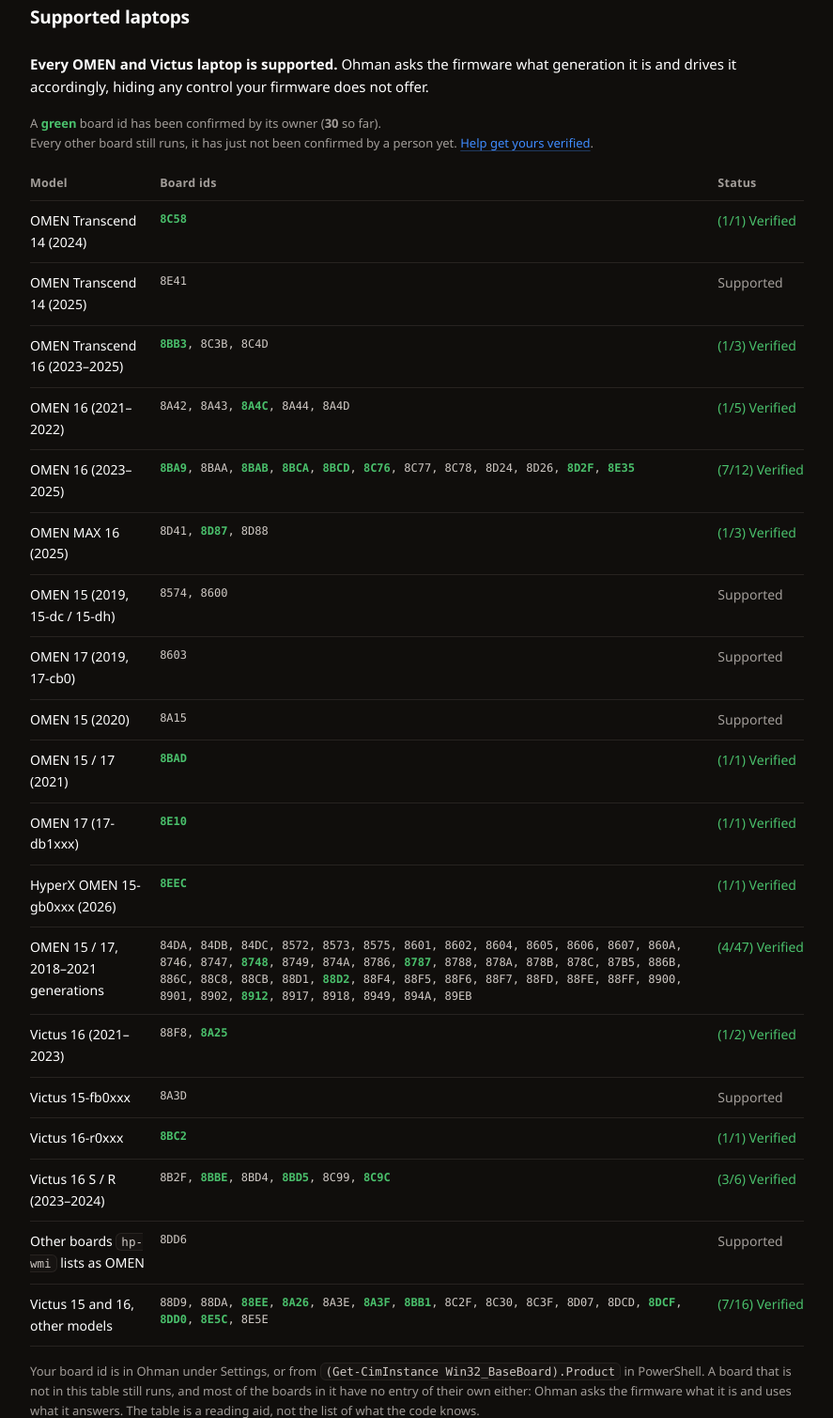
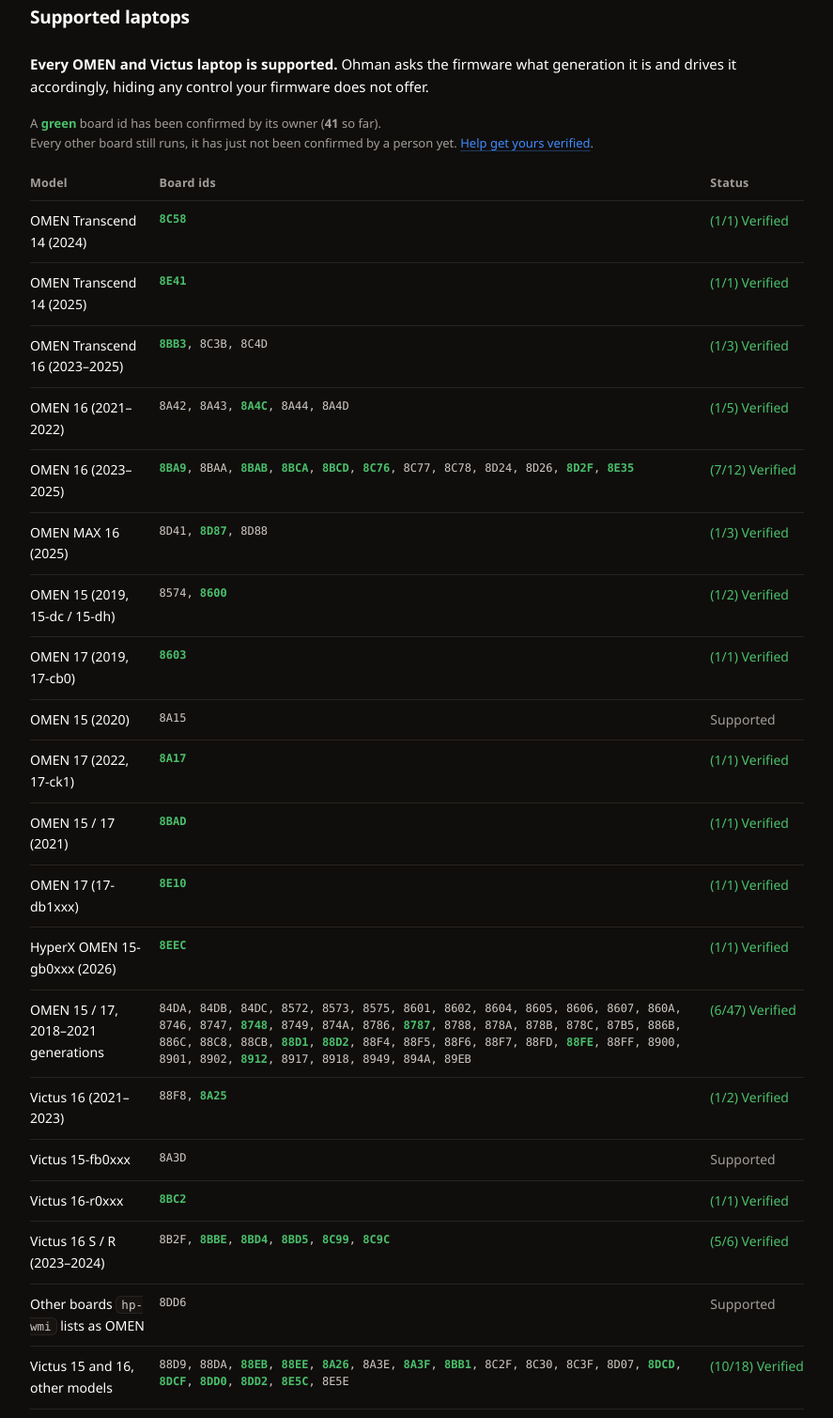
Before and after one commit to ohmanapp/ohmanapp.github.io, a plain HTML site: page index.html in a window 1280 px wide. Shown: the part 3399-4908 px from the top of the page at 94% size, without its empty margins (196-1083 px from the left). Drawn offline with Linux system fonts and the light colour scheme; no server answers.

Commit message:
8 more boards verified by their owners (41)

```diff
--- a/index.html
+++ b/index.html
@@ -409,7 +409,7 @@ footer p{margin:0 0 8px}
       drives it accordingly, hiding any control your firmware does not offer.</p>
 
 
-      <p class="note">A <b class="v">green</b> board id has been confirmed by its owner (<b id="nverified">30</b> so far).<br>
+      <p class="note">A <b class="v">green</b> board id has been confirmed by its owner (<b id="nverified">41</b> so far).<br>
       Every other board still runs, it has just not been
       confirmed by a person yet. <a href="#verify">Help get yours verified</a>.</p>
 
@@ -418,24 +418,25 @@ footer p{margin:0 0 8px}
         <thead><tr><th>Model</th><th>Board ids</th><th class="st">Status</th></tr></thead>
         <tbody>
         <tr><td>OMEN Transcend 14 (2024)</td><td class="ids"><b class="v">8C58</b></td><td class="st v">(1/1) Verified</td></tr>
-        <tr><td>OMEN Transcend 14 (2025)</td><td class="ids">8E41</td><td class="st">Supported</td></tr>
+        <tr><td>OMEN Transcend 14 (2025)</td><td class="ids"><b class="v">8E41</b></td><td class="st v">(1/1) Verified</td></tr>
         <tr><td>OMEN Transcend 16 (2023&ndash;2025)</td><td class="ids"><b class="v">8BB3</b>, 8C3B, 8C4D</td><td class="st v">(1/3) Verified</td></tr>
         <tr><td>OMEN 16 (2021&ndash;2022)</td><td class="ids">8A42, 8A43, <b class="v">8A4C</b>, 8A44, 8A4D</td><td class="st v">(1/5) Verified</td></tr>
         <tr><td>OMEN 16 (2023&ndash;2025)</td><td class="ids"><b class="v">8BA9</b>, 8BAA, <b class="v">8BAB</b>, <b class="v">8BCA</b>, <b class="v">8BCD</b>, <b class="v">8C76</b>, 8C77, 8C78, 8D24, 8D26, <b class="v">8D2F</b>, <b class="v">8E35</b></td><td class="st v">(7/12) Verified</td></tr>
         <tr><td>OMEN MAX 16 (2025)</td><td class="ids">8D41, <b class="v">8D87</b>, 8D88</td><td class="st v">(1/3) Verified</td></tr>
-        <tr><td>OMEN 15 (2019, 15-dc / 15-dh)</td><td class="ids">8574, 8600</td><td class="st">Supported</td></tr>
-        <tr><td>OMEN 17 (2019, 17-cb0)</td><td class="ids">8603</td><td class="st">Supported</td></tr>
+        <tr><td>OMEN 15 (2019, 15-dc / 15-dh)</td><td class="ids">8574, <b class="v">8600</b></td><td class="st v">(1/2) Verified</td></tr>
+        <tr><td>OMEN 17 (2019, 17-cb0)</td><td class="ids"><b class="v">8603</b></td><td class="st v">(1/1) Verified</td></tr>
         <tr><td>OMEN 15 (2020)</td><td class="ids">8A15</td><td class="st">Supported</td></tr>
+        <tr><td>OMEN 17 (2022, 17-ck1)</td><td class="ids"><b class="v">8A17</b></td><td class="st v">(1/1) Verified</td></tr>
         <tr><td>OMEN 15 / 17 (2021)</td><td class="ids"><b class="v">8BAD</b></td><td class="st v">(1/1) Verified</td></tr>
         <tr><td>OMEN 17 (17-db1xxx)</td><td class="ids"><b class="v">8E10</b></td><td class="st v">(1/1) Verified</td></tr>
         <tr><td>HyperX OMEN 15-gb0xxx (2026)</td><td class="ids"><b class="v">8EEC</b></td><td class="st v">(1/1) Verified</td></tr>
-        <tr><td>OMEN 15 / 17, 2018&ndash;2021 generations</td><td class="ids">84DA, 84DB, 84DC, 8572, 8573, 8575, 8601, 8602, 8604, 8605, 8606, 8607, 860A, 8746, 8747, <b class="v">8748</b>, 8749, 874A, 8786, <b class="v">8787</b>, 8788, 878A, 878B, 878C, 87B5, 886B, 886C, 88C8, 88CB, 88D1, <b class="v">88D2</b>, 88F4, 88F5, 88F6, 88F7, 88FD, 88FE, 88FF, 8900, 8901, 8902, <b class="v">8912</b>, 8917, 8918, 8949, 894A, 89EB</td><td class="st v">(4/47) Verified</td></tr>
+        <tr><td>OMEN 15 / 17, 2018&ndash;2021 generations</td><td class="ids">84DA, 84DB, 84DC, 8572, 8573, 8575, 8601, 8602, 8604, 8605, 8606, 8607, 860A, 8746, 8747, <b class="v">8748</b>, 8749, 874A, 8786, <b class="v">8787</b>, 8788, 878A, 878B, 878C, 87B5, 886B, 886C, 88C8, 88CB, <b class="v">88D1</b>, <b class="v">88D2</b>, 88F4, 88F5, 88F6, 88F7, 88FD, <b class="v">88FE</b>, 88FF, 8900, 8901, 8902, <b class="v">8912</b>, 8917, 8918, 8949, 894A, 89EB</td><td class="st v">(6/47) Verified</td></tr>
         <tr><td>Victus 16 (2021&ndash;2023)</td><td class="ids">88F8, <b class="v">8A25</b></td><td class="st v">(1/2) Verified</td></tr>
         <tr><td>Victus 15-fb0xxx</td><td class="ids">8A3D</td><td class="st">Supported</td></tr>
         <tr><td>Victus 16-r0xxx</td><td class="ids"><b class="v">8BC2</b></td><td class="st v">(1/1) Verified</td></tr>
-        <tr><td>Victus 16 S / R (2023&ndash;2024)</td><td class="ids">8B2F, <b class="v">8BBE</b>, 8BD4, <b class="v">8BD5</b>, 8C99, <b class="v">8C9C</b></td><td class="st v">(3/6) Verified</td></tr>
+        <tr><td>Victus 16 S / R (2023&ndash;2024)</td><td class="ids">8B2F, <b class="v">8BBE</b>, <b class="v">8BD4</b>, <b class="v">8BD5</b>, <b class="v">8C99</b>, <b class="v">8C9C</b></td><td class="st v">(5/6) Verified</td></tr>
         <tr><td>Other boards <code>hp-wmi</code> lists as OMEN</td><td class="ids">8DD6</td><td class="st">Supported</td></tr>
-        <tr><td>Victus 15 and 16, other models</td><td class="ids">88D9, 88DA, <b class="v">88EE</b>, <b class="v">8A26</b>, 8A3E, <b class="v">8A3F</b>, <b class="v">8BB1</b>, 8C2F, 8C30, 8C3F, 8D07, 8DCD, <b class="v">8DCF</b>, <b class="v">8DD0</b>, <b class="v">8E5C</b>, 8E5E</td><td class="st v">(7/16) Verified</td></tr>
+        <tr><td>Victus 15 and 16, other models</td><td class="ids">88D9, 88DA, <b class="v">88EB</b>, <b class="v">88EE</b>, <b class="v">8A26</b>, 8A3E, <b class="v">8A3F</b>, <b class="v">8BB1</b>, 8C2F, 8C30, 8C3F, 8D07, <b class="v">8DCD</b>, <b class="v">8DCF</b>, <b class="v">8DD0</b>, <b class="v">8DD2</b>, <b class="v">8E5C</b>, 8E5E</td><td class="st v">(10/18) Verified</td></tr>
         </tbody>
       </table>
       </div>
```
